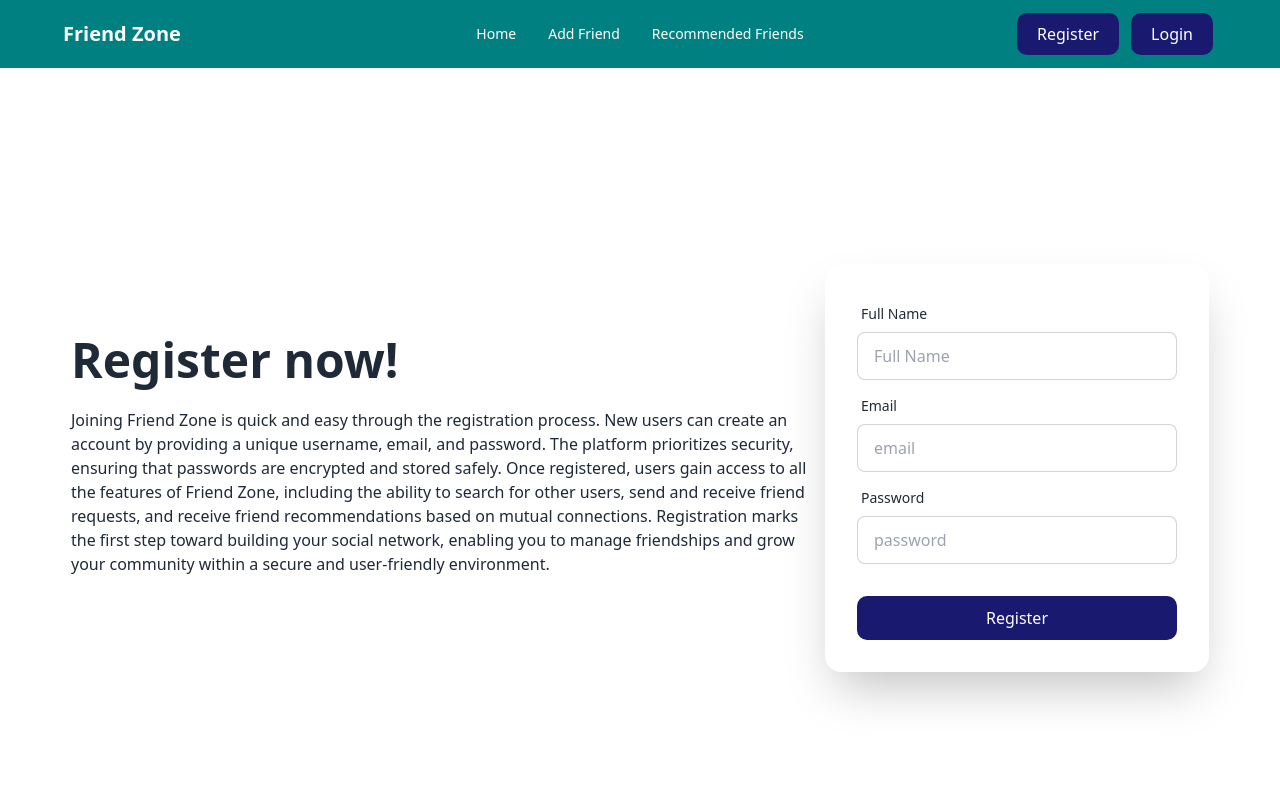
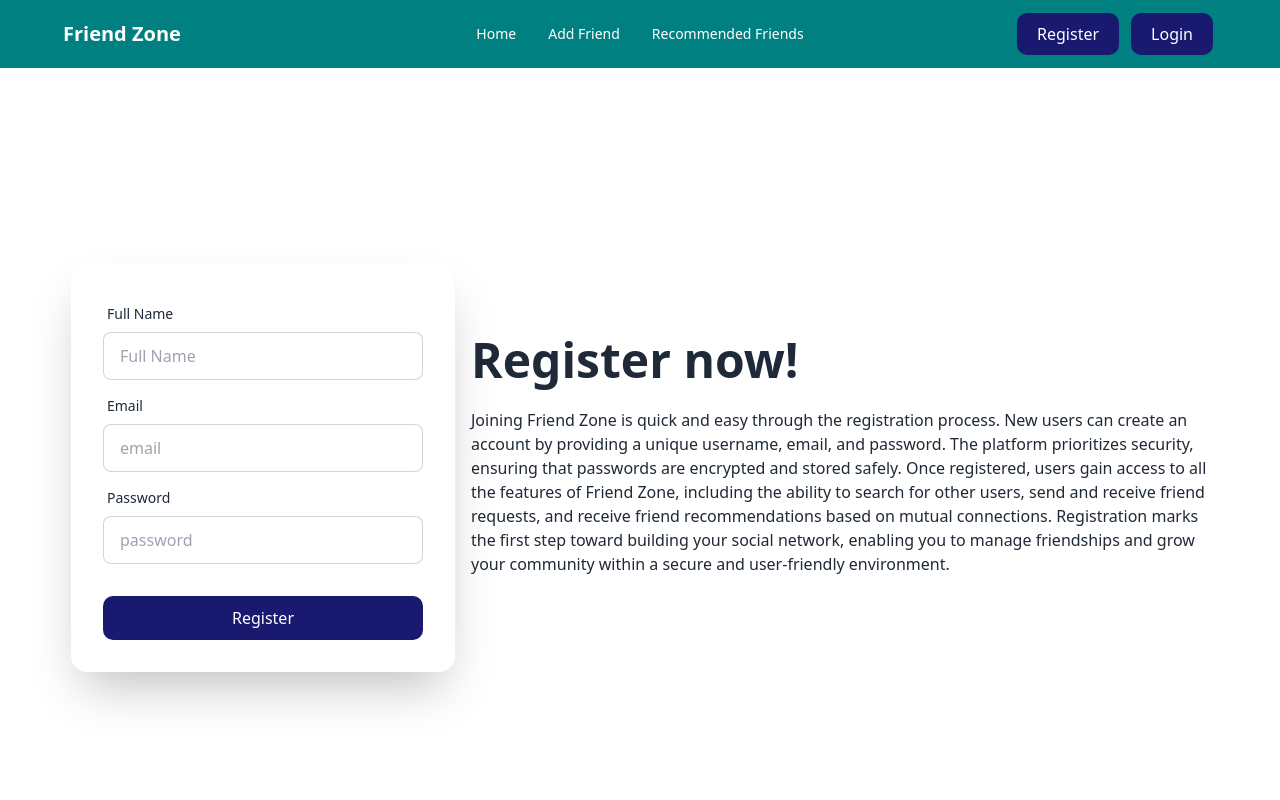
Before and after one commit to bapibiswas100808/Friend-Zone, a React (Vite) app: page /register in a window 1280 px wide. Shown: the top 800 px of the page. Built offline with nearby package versions, Linux system fonts and the light colour scheme.

Commit message:
ui updated

```diff
--- a/src/Pages/Login/Login.jsx
+++ b/src/Pages/Login/Login.jsx
@@ -49,7 +49,7 @@
   return (
     <div className="max-w-[1170px] mx-auto">
       <div className="hero min-h-screen">
-        <div className="hero-content flex-col lg:flex-row">
+        <div className="hero-content flex-col-reverse lg:flex-row-reverse">
           <div className="text-center lg:text-left">
             <h1 className="text-5xl font-bold">Login now!</h1>
             <p className="py-6">
--- a/src/Pages/Register/Register.jsx
+++ b/src/Pages/Register/Register.jsx
@@ -37,7 +37,7 @@
   return (
     <div className="max-w-[1170px] mx-auto">
       <div className="hero min-h-screen">
-        <div className="hero-content flex-col lg:flex-row">
+        <div className="hero-content flex-col-reverse lg:flex-row-reverse">
           <div className="text-center lg:text-left">
             <h1 className="text-5xl font-bold">Register now!</h1>
             <p className="py-6">
```
